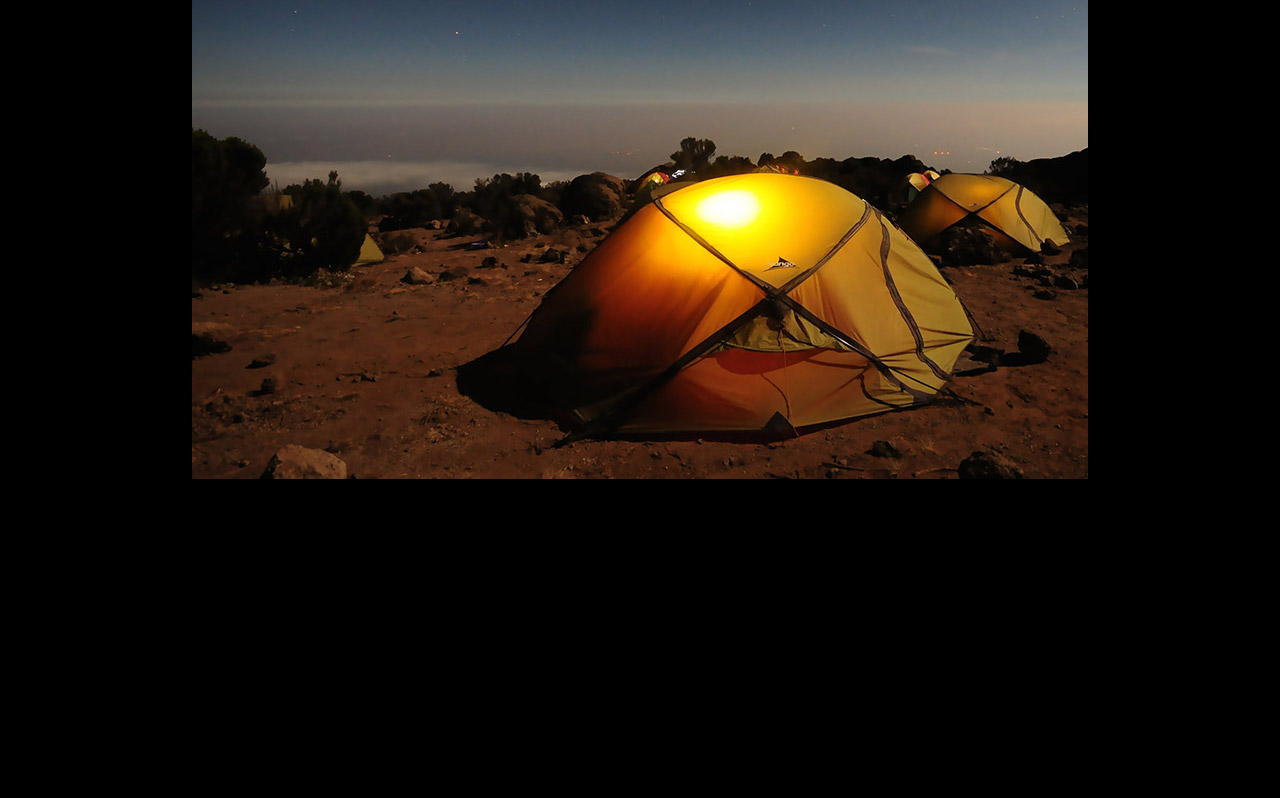
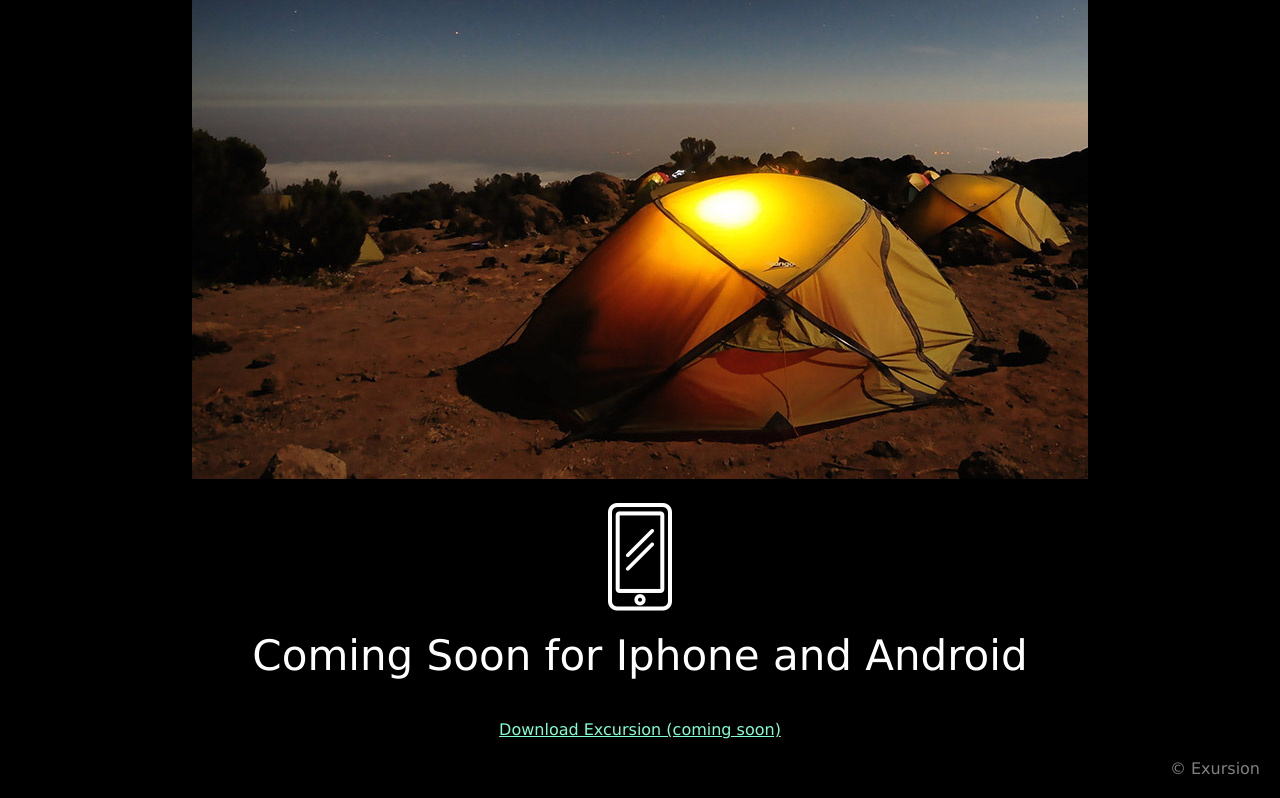
Before and after one commit to Jorahhh/Excursion, a plain HTML site: page index.html in a window 1280 px wide. Shown: the part 572-1370 px from the top of the page. Before the commit the page ends 1055 px from the top, so only its background shows below. Drawn offline with Linux system fonts and the light colour scheme.

Commit message:
ended all sections

```diff
--- a/index.html
+++ b/index.html
@@ -21,6 +21,10 @@
         <h2>Your personal travel guide</h2>
         <p class="description">Excursion rembembers place you like, and reccomends new points of internet around you.</p>
         <img class="camp-image" src="resources/images/camp.jpg" alt="camp-image"/>
+        <img class="icon-phone" src="resources/images/phone.png" alt="icon"/>
+        <h2>Coming Soon for Iphone and Android</h2>
+        <p class="second-link"><a href="#">Download Excursion (coming soon)</a></p>
+        <p class="excursion"> &#169 Exursion</p>
     </section>
 </body>
 </html>
--- a/resources/css/style.css
+++ b/resources/css/style.css
@@ -54,3 +54,19 @@ h2{
     font-weight: 300;
     font-size: 42px;
 }
+
+.icon-phone{
+    display: block;
+    margin: 20px auto;
+}
+
+.second-link{
+    margin-top: 40px;
+}
+
+.excursion{
+    text-align: right;
+    color: gray;
+    margin: 20px 0;
+    padding-right: 20px;
+}
```
